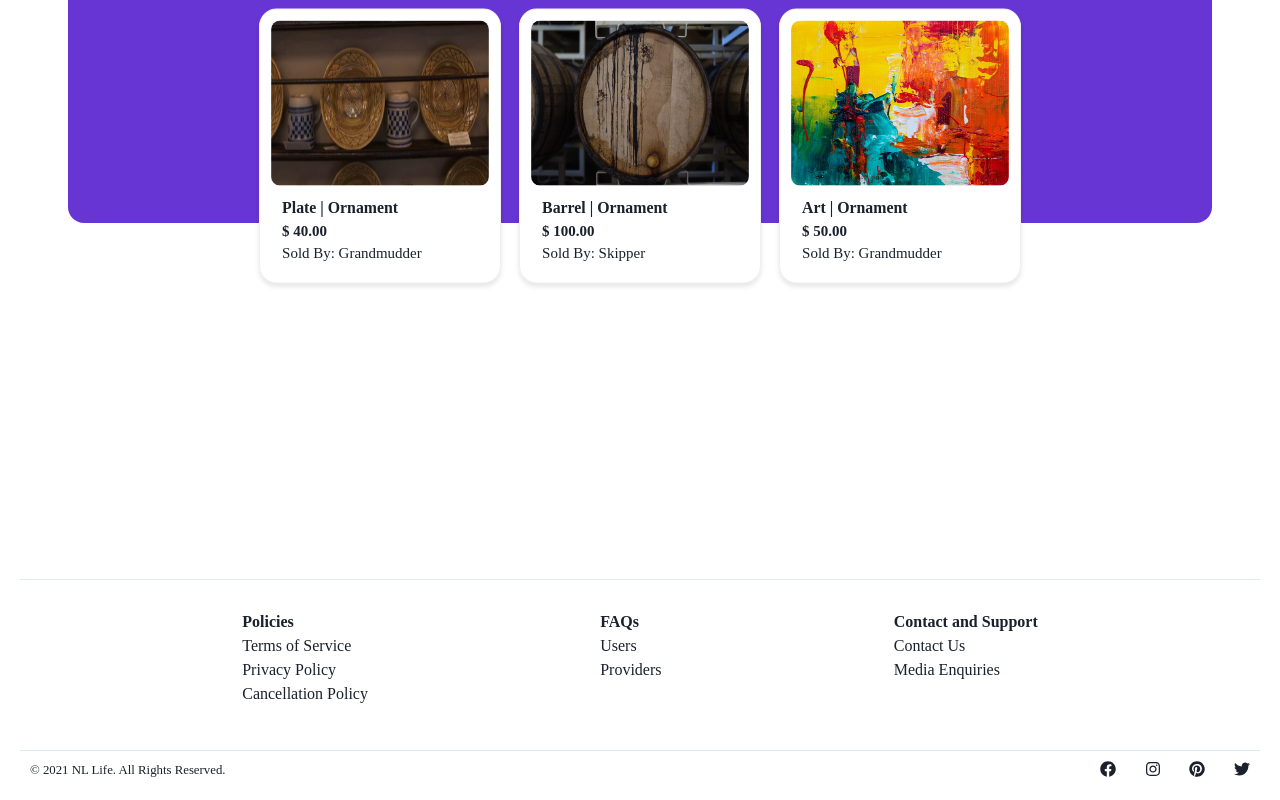
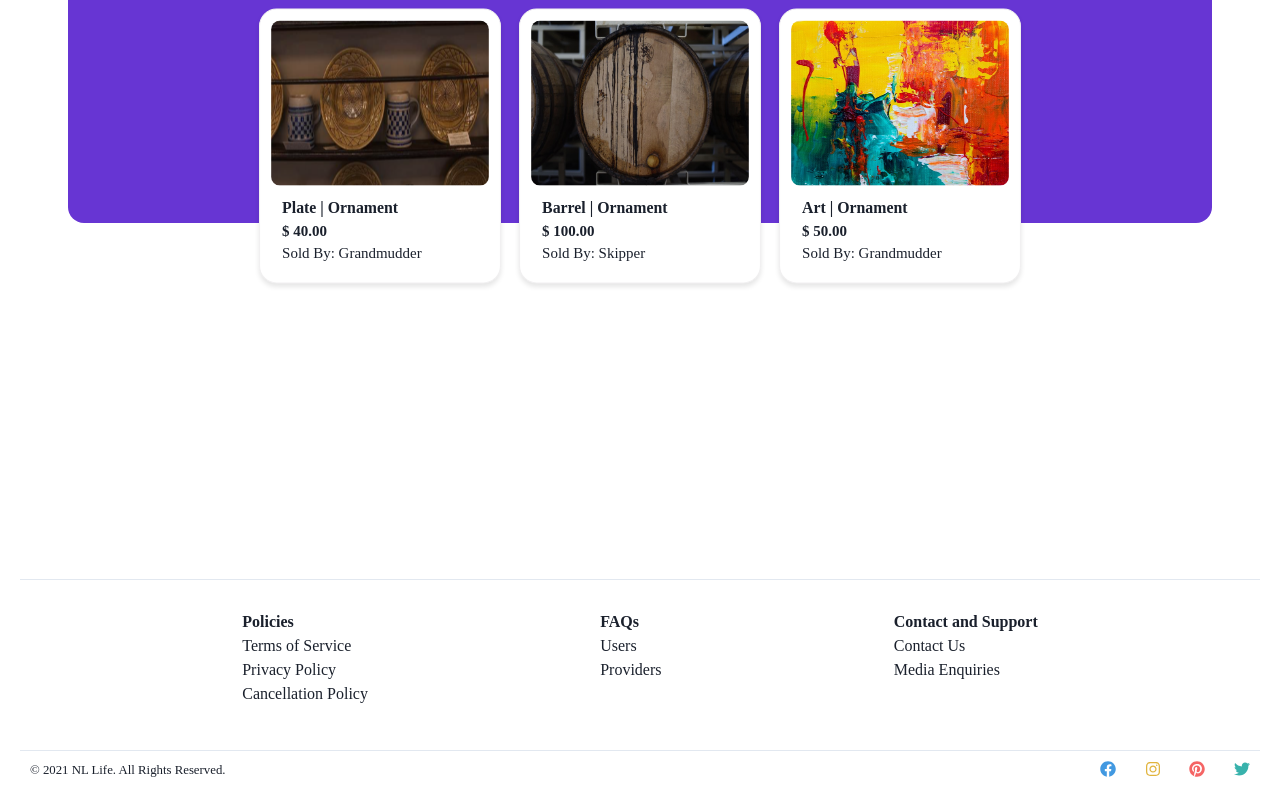
Before and after one commit to briannamcdonald/virtual-tourism-nl, a React (Create React App) app: page /shop in a window 1280 px wide. Shown: the part 221-1021 px from the top of the page. Built offline with nearby package versions, Linux system fonts and the light colour scheme; a web font is replaced by a local one.

Commit message:
changed icon colors

```diff
--- a/src/components/footer/footer.js
+++ b/src/components/footer/footer.js
@@ -27,10 +27,10 @@ function Footer(){
             <Flex margin="10px" justifyContent="space-between">
                 <Text fontSize="0.8rem">&copy; 2021 NL Life. All Rights Reserved.</Text>
                 <Flex minW="150px" justifyContent="space-between">
-                    <FaFacebook />
-                    <FaInstagram/>
-                    <FaPinterest/>
-                    <FaTwitter/>
+                    <FaFacebook color="#4299E1" />
+                    <FaInstagram color="#E1B43D"  />
+                    <FaPinterest color="#F56565" />
+                    <FaTwitter color="#38B2AC"/>
                 </Flex>
             </Flex>
         </Box>
```
